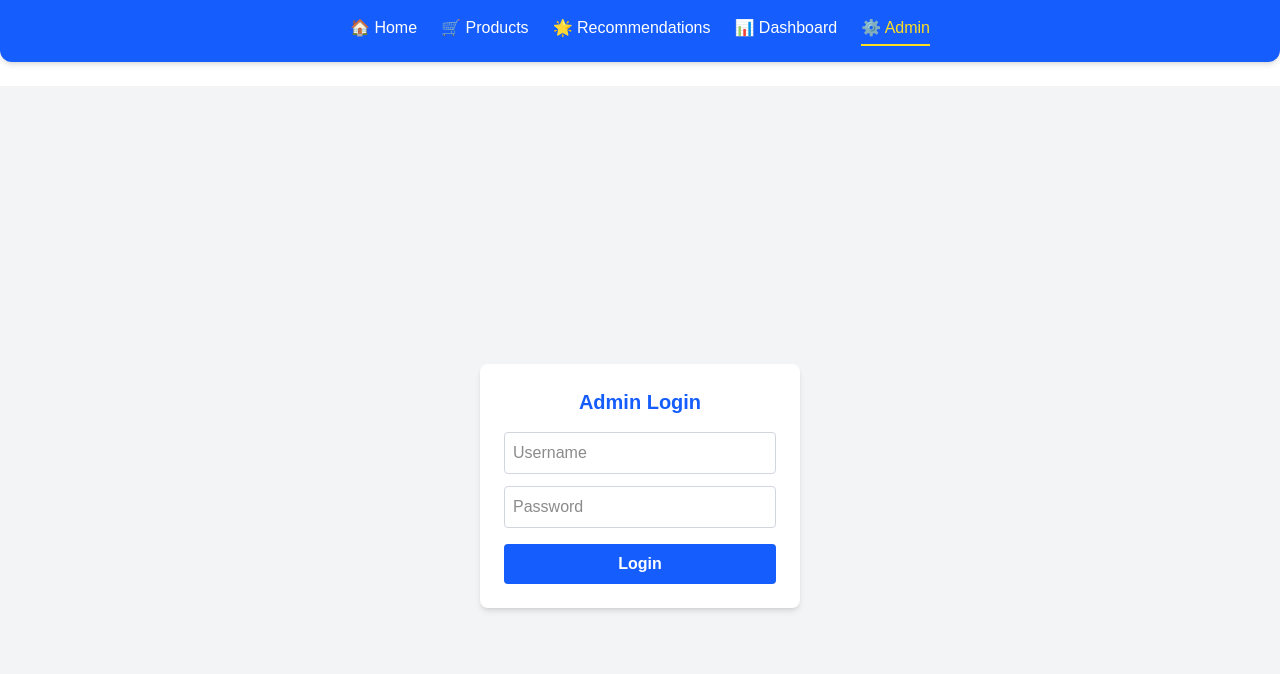
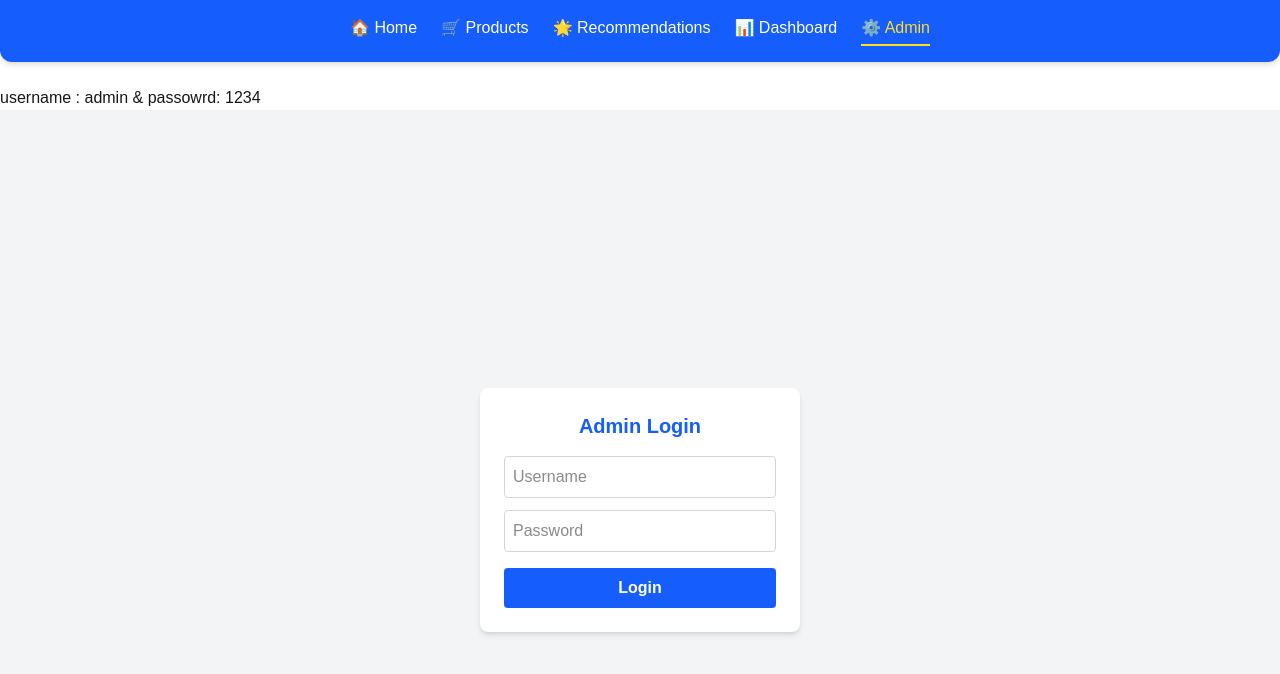
Before and after one commit to Yashwanth-57/online-product-catalog, a Next.js app: page /admin in a window 1280 px wide. Shown: the top 674 px of the page. Built offline with nearby package versions, Linux system fonts and the light colour scheme.

Commit message:
Display admin username and password on AdminPage

```diff
--- a/app/admin/page.tsx
+++ b/app/admin/page.tsx
@@ -215,8 +215,11 @@ function AdminDashboard() {
 // ✅ Protect admin
 export default function AdminPage() {
   return (
+     <>
+    <h3> username : admin  &  passowrd: 1234</h3>
     <AuthGate>
       <AdminDashboard />
     </AuthGate>
+     </>
   );
 }
```
